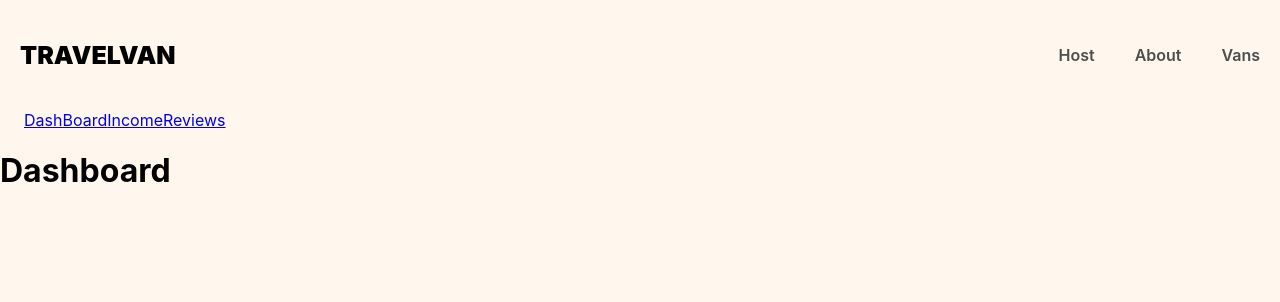
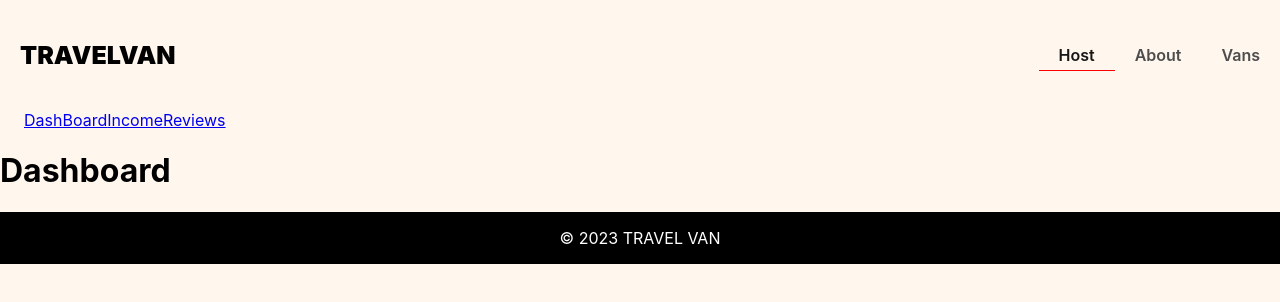
Before and after one commit to TaiwoForbes/Travel_Van, a React (Vite) app: page /host in a window 1280 px wide. Shown: the top 302 px of the page. Built offline with nearby package versions, Linux system fonts and the light colour scheme; what miragejs would draw is missing.

Commit message:
isActive state

```diff
--- /dev/null
+++ b/src/component/Footer.jsx
@@ -0,0 +1,11 @@
+import React from 'react'
+
+const Footer = () => {
+  return (
+    <footer className='footer'>
+        &#169; 2023 TRAVEL VAN
+    </footer>
+  )
+}
+
+export default Footer
--- a/src/component/Header.jsx
+++ b/src/component/Header.jsx
@@ -1,14 +1,14 @@
 import React from 'react'
-import { Link } from 'react-router-dom'
+import { NavLink } from 'react-router-dom'
 
 const Header = () => {
     return (
         <header>
-            <Link className='site-logo' to='/'>TravelVan</Link>
+            <NavLink className='site-logo' to='/'>TravelVan</NavLink>
             <nav>
-                <Link to='/host'>Host</Link>
-                <Link to='/about'>About</Link>
-                <Link to='/vans'>Vans</Link>
+                <NavLink to='/host'  className={({isActive})=> isActive ? 'active-link':null}>Host</NavLink>
+                <NavLink to='/about' className={({isActive})=> isActive ? 'active-link':null}>About</NavLink>
+                <NavLink to='/vans' className={({isActive})=> isActive ? 'active-link':null}>Vans</NavLink>
             </nav>
         </header>
     )
--- a/src/component/HostLayOut.jsx
+++ b/src/component/HostLayOut.jsx
@@ -6,9 +6,9 @@ const HostLayOut = () => {
   return (
     <div>
       <nav className='host-nav'>
-        <Link to='/host'>DashBoard</Link>
-        <Link to='income'>Income</Link>
-        <Link to='reviews'>Reviews</Link>
+        <Link to='/host'  className={({isActive})=> isActive ? 'active-link':null}>DashBoard</Link>
+        <Link to='income'  className={({isActive})=> isActive ? 'active-link':null}>Income</Link>
+        <Link to='reviews'  className={({isActive})=> isActive ? 'active-link':null}>Reviews</Link>
       </nav>
       <Outlet />
     </div>
--- a/src/component/LayOut.jsx
+++ b/src/component/LayOut.jsx
@@ -1,12 +1,17 @@
 import React from 'react'
 import { Outlet } from 'react-router-dom'
 import Header from './Header'
+import Footer from './Footer'
 
 const LayOut = () => {
   return (
     <div>
-        <Header/>
-        <Outlet/>
+      <Header />
+      <main>
+        <Outlet />
+      </main>
+
+      <Footer />
     </div>
   )
 }
--- a/src/index.css
+++ b/src/index.css
@@ -42,9 +42,14 @@ header a {
 
 header a:hover {
   color: #161616;
-  text-decoration: underline;
+
 }
+a:is(:hover,:active,:focus){
+  color:#161616 ;
+  font-weight: bold;
+  text-decoration: none;
 
+}
 .link-button {
   display: inline-block;
   text-align: center;
@@ -287,3 +292,16 @@ i[class*='van-type-'] {
   display: flex;
   margin-left: 1.5rem;
 }
+
+.footer{
+  background-color: black;
+  color: white;
+  text-align: center;
+  padding: 1rem;
+}
+
+.active-link{
+  border-bottom: 1px solid red;
+  color: #161616;
+  text-decoration: none
+}
```
Also changed, not shown: src/App.jsx (line endings or trailing spaces).
